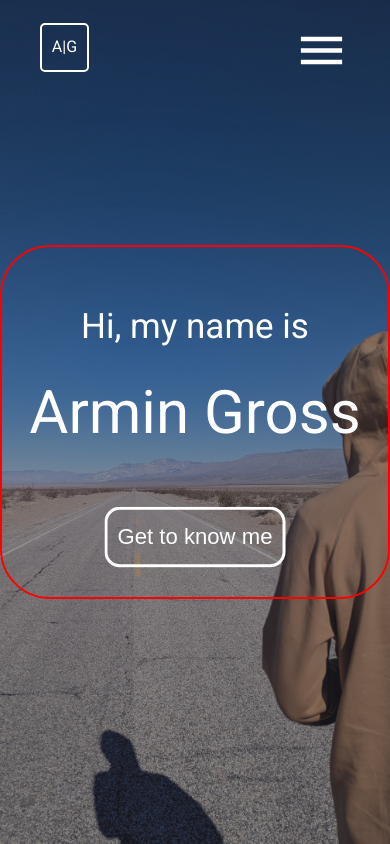
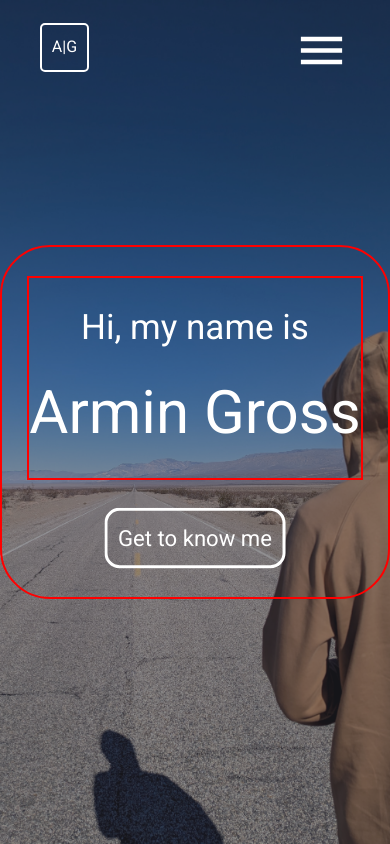
Before and after one commit to Armingross/myWebsite, a React (Create React App) app: page / in a window 390 px wide. Built offline with nearby package versions, Linux system fonts and the light colour scheme.

Commit message:
refactoring text

```diff
--- a/src/components/aboutMe/aboutMe.js
+++ b/src/components/aboutMe/aboutMe.js
@@ -143,8 +143,8 @@ export default function AboutMe(){
                                         </video>
                                     </div>
                                     <div className="textBox">
-                                        <p className="text" id={item.textId}>{item.text}</p>
-                                        <p className="text" id={item.textId}>{item.text2}</p>
+                                        <p className="text aboutMeText" id={item.textId}>{item.text}</p>
+                                        <p className="text aboutMeText" id={item.textId}>{item.text2}</p>
                                     </div>
                                     </>
                                 ) : (
@@ -153,7 +153,7 @@ export default function AboutMe(){
                                         <img src={item.imgsrc} alt={item.imgalt} className="picture"/>
                                     </div>
                                     <div className="textBox">
-                                        <div className="text" id={item.textId}>{item.text}</div>
+                                        <div className="text aboutMeText" id={item.textId}>{item.text}</div>
                                     </div>
                                     </>
                                 )
--- a/src/components/contact/Contact.js
+++ b/src/components/contact/Contact.js
@@ -51,25 +51,25 @@ export default function Contact(){
                     <div className="socialMediaBox">
                         <motion.div className="textIcon" whileHover={{ scale: 1.1 }}>
                             <InstagramIcon/>
-                            <motion.a href="https://www.instagram.com/aregross" target="to _blank" className="socialMediaText">
+                            <motion.a href="https://www.instagram.com/aregross" target="to _blank" className="text socialMediaText">
                                 Instagram
                             </motion.a>
                         </motion.div>
                         <motion.div className="textIcon" whileHover={{ scale: 1.1 }}>
                             <MailOutlineIcon/>
-                            <motion.a href="mailto:armingross01@gmail.com" target="to _blank" className="socialMediaText">
+                            <motion.a href="mailto:armingross01@gmail.com" target="to _blank" className="text socialMediaText">
                                 Mail
                             </motion.a>
                         </motion.div>
                         <motion.div className="textIcon" whileHover={{ scale: 1.1 }}>
                             <GitHubIcon/>
-                            <motion.a href="https://github.com/Armingross" target="to _blank" className="socialMediaText">
+                            <motion.a href="https://github.com/Armingross" target="to _blank" className="text socialMediaText">
                                 GitHub
                             </motion.a>
                         </motion.div>
                     </div>
                     <motion.a
-                    className="downloadResumeBtn"
+                    className="text downloadResumeBtn"
                     variants={buttonVariant}
                     initial="hidden"
                     animate="show"
--- a/src/components/home/home.js
+++ b/src/components/home/home.js
@@ -95,15 +95,15 @@ export default function Home(){
                 <MenuLogo delayTime={delayTime} page={page}/>
                 {/*center box*/}
                 <motion.div className="centerBox" variants={centerBoxVariant} initial="hidden" animate="show">
-                    <div className="greetingMyNameBox">
-                        <motion.p className="greeting" id="greetingMyName" variants={textVariant}>
+                    <div className="textBox-greeting-myName">
+                        <motion.p className="text greeting" variants={textVariant}>
                             Hi, my name is
                         </motion.p>
-                        <motion.p className="myName" id="greetingMyName" variants={textVariant}>
+                        <motion.p className="text myName" variants={textVariant}>
                             Armin Gross
                         </motion.p>
                     </div>
-                    <motion.button className="knowMeBtn"
+                    <motion.button className="text knowMeBtn"
                     variants={buttonVariant}
                     whileTap={{ scale: 0.8 }}
                     onClick={() => navigate("aboutme")}>
--- a/src/components/menuLogo/menu.js
+++ b/src/components/menuLogo/menu.js
@@ -30,9 +30,9 @@ export default function Menu({menuState, setMenuState, navigatetoPage}) {
                     exit="hiddenAgain">
                         <div className="menuScreen">
                             <ArrowBackIcon className="arrowIcon" onClick={() => {setMenuState(false)}} sx={{fontSize: "40px"}}/>
-                            <p className="menuItems" onClick={() => navigatetoPage("")}>Home</p>
-                            <p className="menuItems" onClick={() => navigatetoPage("aboutme")}>About Me</p>
-                            <p className="menuItems" onClick={() => navigatetoPage("contact")}>Contact</p>
+                            <p className="text menuItems" onClick={() => navigatetoPage("")}>Home</p>
+                            <p className="text menuItems" onClick={() => navigatetoPage("aboutme")}>About Me</p>
+                            <p className="text menuItems" onClick={() => navigatetoPage("contact")}>Contact</p>
                         </div>
                     </motion.div>
                 </div>
--- a/src/components/myWebsite.css
+++ b/src/components/myWebsite.css
@@ -53,12 +53,24 @@ body {
     background-color: var(--blackCenterBoxes);
 }
 
+.textBox-greeting-myName {
+    display: flex;
+    flex-direction: column;
+    justify-content: space-evenly;
+    align-items: center;
+    height: 200px;
+    border: 2px solid red;
+}
+.text {
+    font-family: Roboto;
+    color: var(--white);
+    margin: 0;
+}
 .greeting {
-    font-size: 40px;
+    font-size: 2.4rem;
 }
-
 .myName {
-    font-size: 90px;
+    font-size: 5.6rem;
 }
 
 .knowMeBtn {
@@ -74,23 +86,6 @@ body {
 
 .knowMeBtn:hover{
     background-color: rgba(255, 255, 255, 0.354);
-}
-
-.greetingMyNameBox {
-    display: flex;
-    flex-direction: column;
-    justify-content: space-evenly;
-    height: 200px;
-}
-
-#greetingMyName {
-    font-family: Roboto;
-    color:var(--white);
-    font-weight: 400;
-    margin-top: 0;
-    margin-bottom: 0;
-    display: flex;
-    justify-content: center;
 }
 
 .menuBox {
@@ -163,10 +158,8 @@ body {
 }
 
 .menuItems {
-    color: white;
     font-size: 40px;
-    font-weight: 400;
-    font-family: Roboto;
+    margin: 5vh;
 }
 .menuItems:hover{
     color: grey;
@@ -302,11 +295,8 @@ position relative so that the items are absolute positioned to this box and not
     justify-content: center;
 }
 
-.text {
-    font-family: Roboto;
-    color:var(--white);
+.aboutMeText {
     transition: font-size 1s;
-    margin: 0;
     font-size: 3.3vh;
 }
 
@@ -351,7 +341,7 @@ position relative so that the items are absolute positioned to this box and not
         justify-content: space-around;
     }
 
-    .text {
+    .aboutMeText {
         font-size: 2.1vh;
     }
   }
@@ -375,7 +365,7 @@ position relative so that the items are absolute positioned to this box and not
     .pictureBox {
         height: 50%;
     }
-    .text {
+    .aboutMeText {
         font-size: 1.6vh;
     }
   }
@@ -396,10 +386,7 @@ position relative so that the items are absolute positioned to this box and not
     background-color: transparent;
     border: 3px solid var(--white);
     border-radius: 15px;
-    color: var(--white);
     font-size: 28px;
-    font-family: Roboto;
-    font-weight: 400;
     display: flex;
     justify-content: center;
     align-items: center;
@@ -425,18 +412,12 @@ position relative so that the items are absolute positioned to this box and not
 }
 
 .socialMediaText {
-    font-family: Roboto;
-    color:var(--white);
     font-size: 30px;
     text-decoration: none;
 }
 
 
 @media screen and (max-width: 900px) {
-    .downloadResumeBtn:hover {
-        background-color: transparent;
-    }
-
     .socialMediaBox {
         height: 30%;
         flex-direction: column;
@@ -445,8 +426,11 @@ position relative so that the items are absolute positioned to this box and not
     }
 
     .downloadResumeBtn {
-        width: 200px;
+        width: 210px;
         height: 70px;
         font-size: 23px;
     }
+    .downloadResumeBtn:hover {
+        background-color: transparent;
+    }
   }
```
